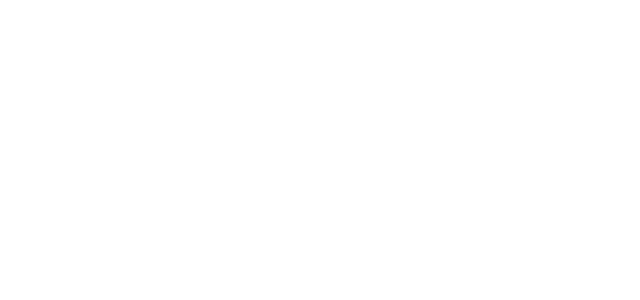
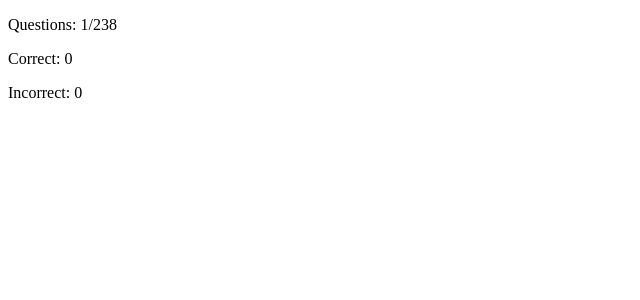
Before and after one commit to rajivghandi767/country-trivia-react, a React (Vite) app: page / in a window 1280 px wide. Shown: the top 300 px of the page, without its empty margins (0-640 px from the left). Built offline with nearby package versions, Linux system fonts and the light colour scheme.

Commit message:
app updates

```diff
--- a/index.html
+++ b/index.html
@@ -1,10 +1,10 @@
-<!doctype html>
+<!DOCTYPE html>
 <html lang="en">
   <head>
     <meta charset="UTF-8" />
-    <link rel="icon" type="image/svg+xml" href="/vite.svg" />
+    <link rel="icon" type="image/svg+xml" href="/src/assets/vite.svg" />
     <meta name="viewport" content="width=device-width, initial-scale=1.0" />
-    <title>Country Trivia by Rajiv Wallace</title>
+    <title>Vite</title>
   </head>
   <body>
     <div id="root"></div>
--- a/src/App.tsx
+++ b/src/App.tsx
@@ -1,21 +1,21 @@
 import styles from "./App.module.scss";
-import data from "./country_capitals.json";
+import game_data from "./country_capitals.json";
 import { GameDataPairs } from "./types";
 import { useState } from "react";
 import StatBar from "./components/StatBar";
 
 function App() {
-  const allGameData = data as GameDataPairs;
+  const allGameData = game_data as GameDataPairs;
 
   const [currentQuestionIdx, setCurrentQuestionIdx] = useState(0);
   const [correctAnswers, setCorrectAnswers] = useState(0);
-  const [incorrectAnswers, setInCorrectAnswers] = useState(0);
+  const [incorrectAnswers, setIncorrectAnswers] = useState(0);
 
   return (
     <div>
       <StatBar
         currentQuestion={currentQuestionIdx + 1}
-        totalQuestions={allGameData.data.length}
+        totalQuestions={allGameData.game_data.length}
         correct={correctAnswers}
         incorrect={incorrectAnswers}
       />
--- a/src/components/StatBar.tsx
+++ b/src/components/StatBar.tsx
@@ -6,8 +6,7 @@ type Props = {
 };
 
 function StatBar(props: Props) {
-  return;
-  <>
+  return (
     <div>
       <p>
         Questions: {props.currentQuestion}/{props.totalQuestions}
@@ -15,7 +14,7 @@ function StatBar(props: Props) {
       <p>Correct: {props.correct}</p>
       <p>Incorrect: {props.incorrect}</p>
     </div>
-  </>;
+  );
 }
 
 export default StatBar;
--- a/src/country_capitals.json
+++ b/src/country_capitals.json
@@ -1,5 +1,5 @@
 {
-  "data": [
+  "game_data": [
   {
     "Country": "Somaliland",
     "Capital": "Hargeisa",
--- a/src/main.tsx
+++ b/src/main.tsx
@@ -1,9 +1,11 @@
-import React from "react";
-import ReactDOM from "react-dom/client";
-import App from "./App.tsx";
+import React from 'react';
+import ReactDOM from 'react-dom/client';
+import App from './App';
+import './index.css';
 
-ReactDOM.createRoot(document.getElementById("root")!).render(
-  <React.StrictMode>
-    <App />
-  </React.StrictMode>
+const root = ReactDOM.createRoot(document.getElementById('root') as HTMLElement);
+root.render(
+    <React.StrictMode>
+        <App />
+    </React.StrictMode>
 );
--- a/src/types.ts
+++ b/src/types.ts
@@ -1,11 +1,11 @@
 export type GameDataPairs = {
-    data: GameDataPair[]
+    game_data: GameDataPair[]
 }
 
 export type GameDataPair = {
     Country: string;
-    Capital: string;
+    Capital: string[];
     Continent: string;
-    Flag: null;
+    Flag: string;
 
 }
```
Also changed, not shown: package.json (+10 -14 lines), src/index.css (added), 2 other files (tests, documents, lock files or other folders).
